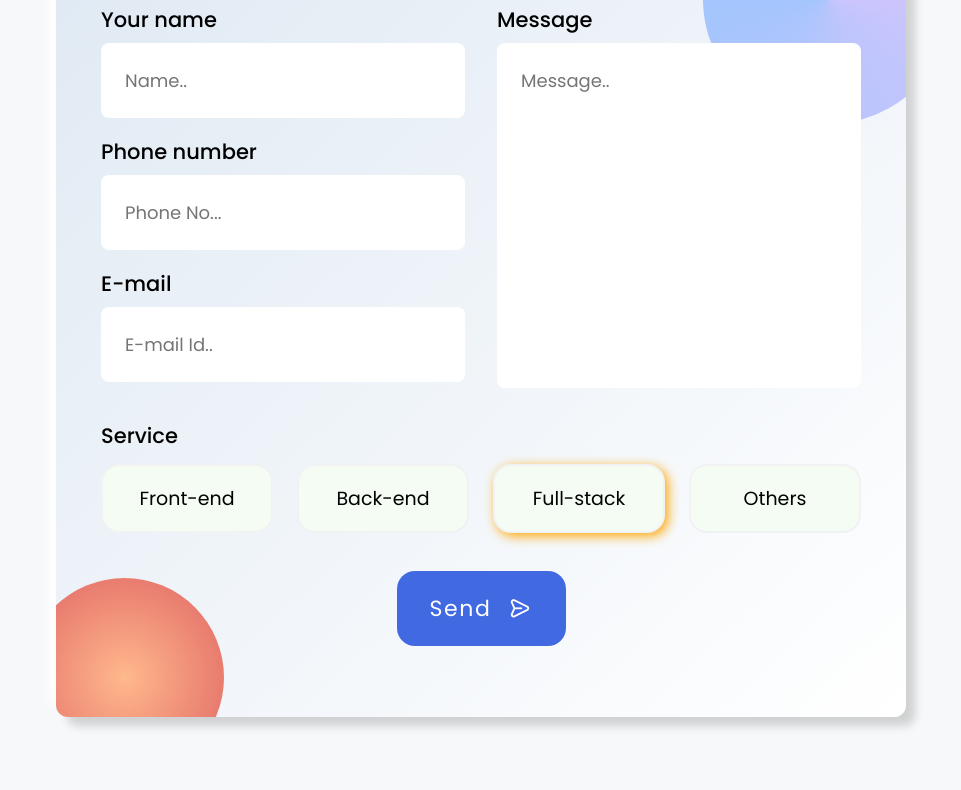
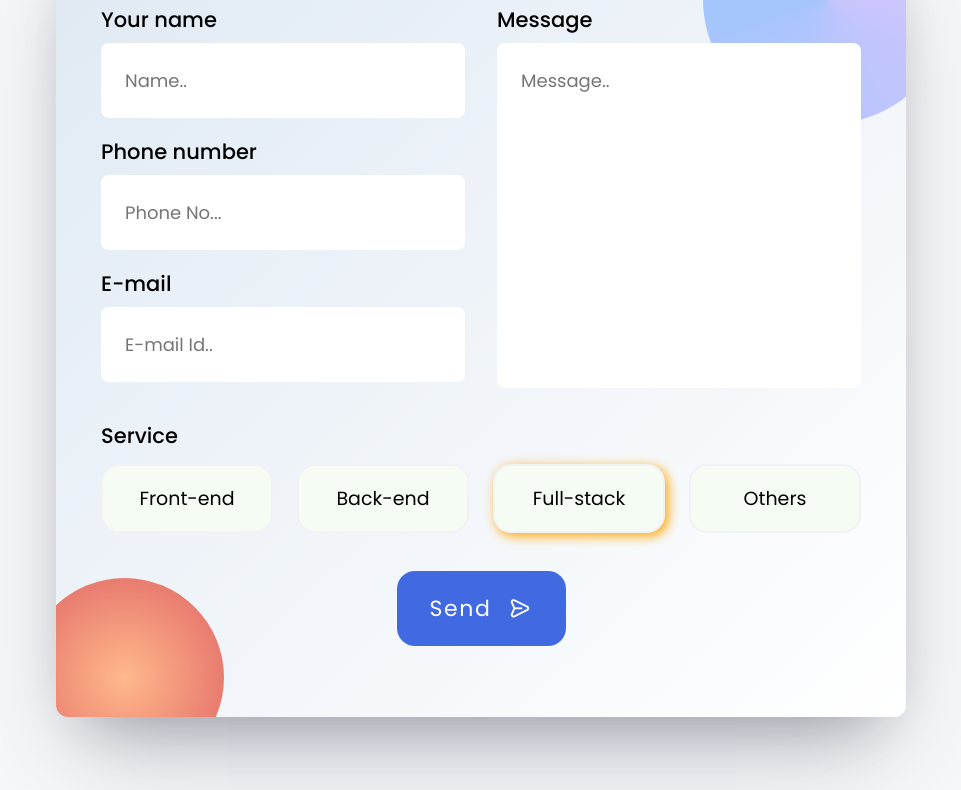
Before and after one commit to Webolove/myPortfolio, a website: page views/contact.html in a window 1280 px wide. Shown: the part 595-1385 px from the top of the page, without its empty margins (159-1120 px from the left). Drawn offline with nearby package versions, Linux system fonts and the light colour scheme; files that its build step writes are made by us from their sources; files whose address does not match are found by name.

Commit message:
Minor changes

```diff
--- a/public/Css/contact.css
+++ b/public/Css/contact.css
@@ -71,9 +71,7 @@
     display: flex;
     align-items: center;
     justify-content: center;
-
-    box-shadow: 10px 10px 10px -1px rgba(0, 0, 0, 0.16),
-        -10px -10px 10px -1px rgba(255, 255, 255, 0.77);
+    box-shadow: rgba(50, 50, 93, 0.25) 0px 50px 100px -20px, rgba(0, 0, 0, 0.3) 0px 30px 60px -30px;
 }
 
 .contact_upbox,
```
